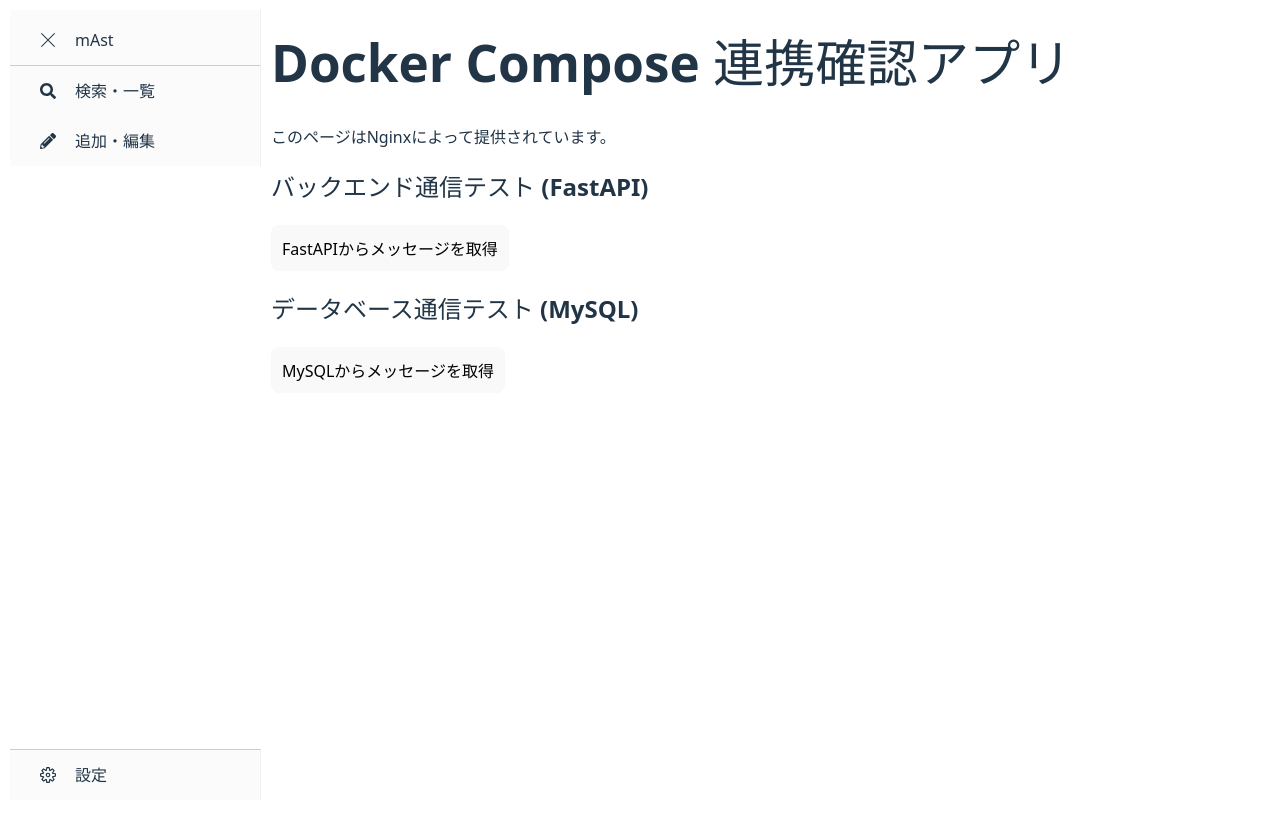
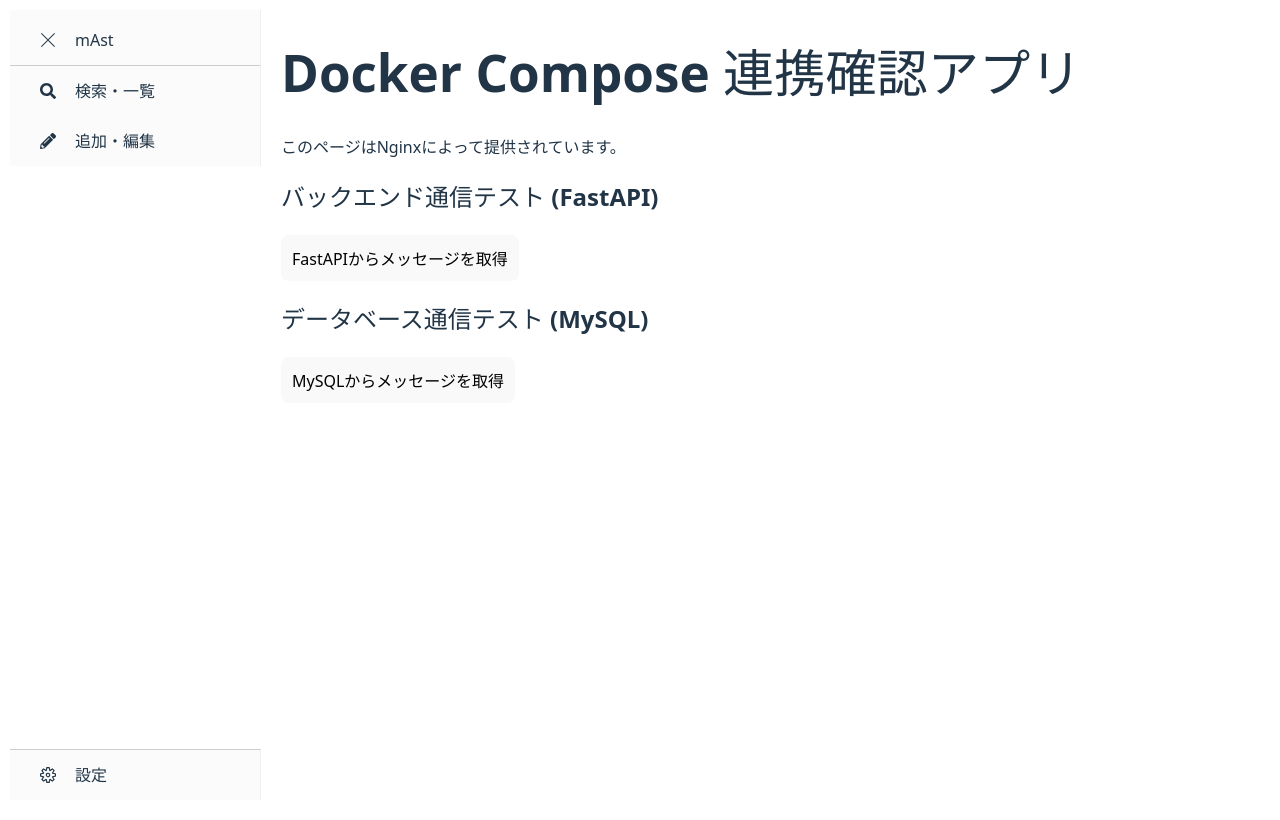
Before and after one commit to study-basic-hackathon/mAst, a React (Vite) app in the folder frontend/: page / in a window 1280 px wide. Built offline with nearby package versions, Linux system fonts and the light colour scheme.

Commit message:
APP.jsx メイン画面領域にマージン追加

```diff
--- a/frontend/src/App.jsx
+++ b/frontend/src/App.jsx
@@ -28,7 +28,7 @@
         <SideMenu />
       </div>
       {/* メインコンテンツ */}
-      <main>
+      <main style={{margin: '10px'}}>
         {BuildRouter()}
       </main>
     </div>
```
